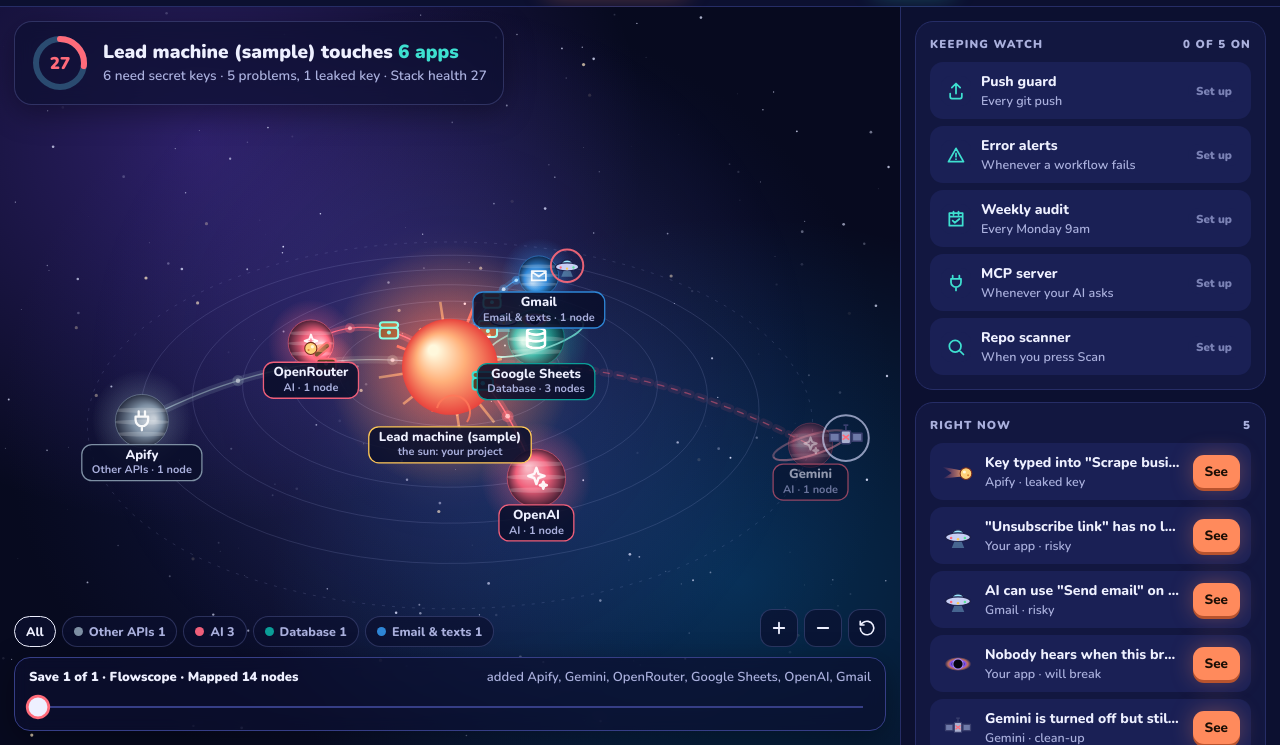
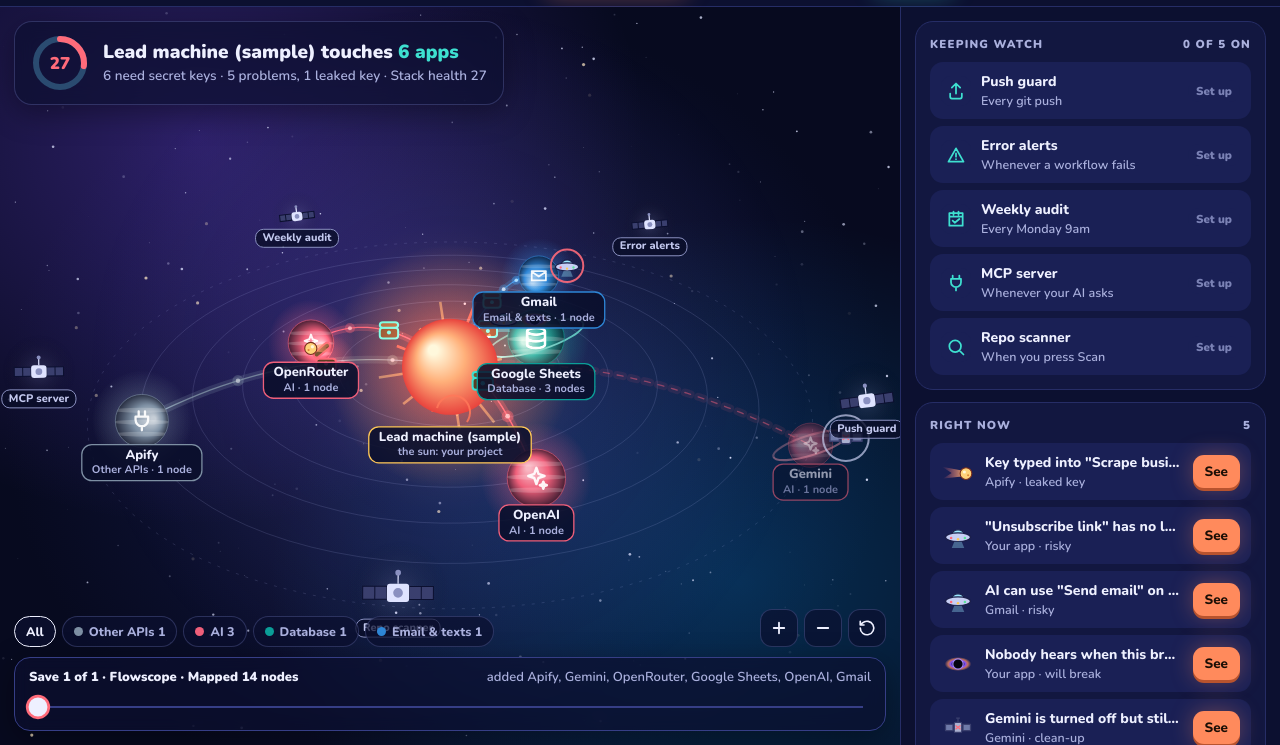
Before and after one commit to arushiSH5-cyber/flowscope, a website: page flowscope.html in a window 1280 px wide. Shown: the part 55-800 px from the top of the page. Drawn offline with nearby package versions, Linux system fonts and the light colour scheme; animation ran at ten frames a second.

Commit message:
n8n automations orbit the sun as satellites; scanner defaults to the Flowscope n8n instance

```diff
--- a/flowscope.html
+++ b/flowscope.html
@@ -470,6 +470,7 @@ function frame(dt){
  const D=[];
  D.push({z:P(0,0,0).z,draw:drawCenter});
  for(const s of vis){const p=P(s.x,s.y+fl(s),s.z);D.push({z:p.z,draw:()=>drawIsland(s,p)});if(s.keys.length&&s.anim>.9&&!s.unused){const[x,y,z]=curve(s,.42),cp=P(x,y,z);D.push({z:cp.z-1,draw:()=>drawChest(s,cp)})}}
+ if(typeof AUTOS!=='undefined')AUTOS.forEach((au,i)=>{const a=i/AUTOS.length*Math.PI*2-time*.06*(RM?0:1)+.3,R=585,y=70+(RM?0:Math.sin(time*.9+i)*6),x=Math.cos(a)*R,z=Math.sin(a)*R,p=P(x,y,z);D.push({z:p.z,draw:()=>drawSat(au,p)})});
  D.sort((a,b)=>b.z-a.z).forEach(d=>d.draw());
  labels(vis);
  // leaving sharks
@@ -478,6 +479,18 @@ function frame(dt){
 }
 function rockBody(cx,cy,r,top,side){ctx.beginPath();ctx.moveTo(cx-r,cy);ctx.bezierCurveTo(cx-r*.98,cy+r*.3,cx-r*.45,cy+r*.5,cx,cy+r*.52);ctx.bezierCurveTo(cx+r*.45,cy+r*.5,cx+r*.98,cy+r*.3,cx+r,cy);ctx.closePath();const g=ctx.createLinearGradient(cx-r,cy,cx+r,cy+r);g.addColorStop(0,side[0]);g.addColorStop(1,side[1]);ctx.fillStyle=g;ctx.fill();ctx.beginPath();ctx.ellipse(cx,cy,r,r*.36,0,0,Math.PI*2);const g2=ctx.createLinearGradient(cx,cy-r*.36,cx,cy+r*.36);g2.addColorStop(0,top[0]);g2.addColorStop(1,top[1]);ctx.fillStyle=g2;ctx.fill()}
 function shadow(x,z,r){const p=P(x,-90,z);ctx.fillStyle='rgba(8,80,110,.12)';ctx.beginPath();ctx.ellipse(p.x,p.y,r*p.s,r*p.s*Math.max(.18,Math.sin(cam.pitch)),0,0,Math.PI*2);ctx.fill()}
+function drawSat(au,p){
+ const on=autoOn(au.id),u=Math.max(7,13*p.s*1.5),c=on?'#5be39a':'#8a90c0',hl=hover&&hover.auto===au,sun=P(0,0,0);
+ if(on&&!RM){ctx.save();ctx.globalCompositeOperation='lighter';ctx.strokeStyle='rgba(91,227,154,.22)';ctx.setLineDash([3,9]);ctx.lineDashOffset=-time*30;ctx.lineWidth=1.4;ctx.beginPath();ctx.moveTo(p.x,p.y);ctx.lineTo(sun.x,sun.y);ctx.stroke();ctx.setLineDash([]);ctx.restore()}
+ ctx.save();ctx.globalCompositeOperation='lighter';const g=ctx.createRadialGradient(p.x,p.y,0,p.x,p.y,u*2.6);g.addColorStop(0,on?'rgba(91,227,154,.55)':'rgba(138,144,192,.22)');g.addColorStop(1,'rgba(0,0,0,0)');ctx.fillStyle=g;ctx.beginPath();ctx.arc(p.x,p.y,u*2.6,0,7);ctx.fill();ctx.restore();
+ ctx.save();ctx.translate(p.x,p.y);ctx.rotate(Math.sin(time*.7+u)*.15);
+ ctx.fillStyle=on?'#2f6fe0':'#3a3f6e';ctx.strokeStyle='#0c1030';ctx.lineWidth=1;for(const sx of[-1,1]){ctx.fillRect(sx>0?u*.55:-u*1.75,-u*.32,u*1.2,u*.64);ctx.strokeRect(sx>0?u*.55:-u*1.75,-u*.32,u*1.2,u*.64);ctx.beginPath();ctx.moveTo(sx*u*1.15,-u*.32);ctx.lineTo(sx*u*1.15,u*.32);ctx.stroke()}
+ ctx.fillStyle='#dfe3ff';rr(-u*.55,-u*.45,u*1.1,u*.9,3);ctx.fill();ctx.fillStyle=c;ctx.beginPath();ctx.arc(0,0,u*.24,0,7);ctx.fill();
+ ctx.strokeStyle='#dfe3ff';ctx.lineWidth=1.2;ctx.beginPath();ctx.moveTo(0,-u*.45);ctx.lineTo(0,-u*.95);ctx.stroke();ctx.fillStyle=c;ctx.beginPath();ctx.arc(0,-u*1.0,u*.14,0,7);ctx.fill();
+ ctx.restore();
+ if(hl||W>=600){ctx.font='800 11px Nunito, system-ui';ctx.textAlign='center';ctx.textBaseline='middle';const t=au.t,w=ctx.measureText(t).width+14;ctx.fillStyle='rgba(10,14,42,.8)';ctx.strokeStyle=c;ctx.lineWidth=1;rr(p.x-w/2,p.y+u*1.3,w,18,8);ctx.fill();ctx.stroke();ctx.fillStyle=on?'#c9ffe0':'#c3c8ee';ctx.fillText(t,p.x,p.y+u*1.3+9)}
+ hits.push({type:'sat',auto:au,x:p.x,y:p.y,r:u*1.9,z:p.z});
+}
 function drawCenter(){
  const p=P(0,0,0),r=74*p.s,ps=openProbs(),worried=ps.some(x=>x.kind==='shark'),pulse=RM?0:Math.sin(time*2)*.06;
  ctx.save();ctx.globalCompositeOperation='lighter';
@@ -554,9 +567,9 @@ cv.addEventListener('pointerleave',()=>setHover(null));
 cv.addEventListener('wheel',e=>{e.preventDefault();lastInput=performance.now();goal.dist=clamp(goal.dist*Math.exp(e.deltaY*.0012),420,2200)},{passive:false});
 const clamp=(v,a,b)=>Math.max(a,Math.min(b,v));
 function setHover(h,x,y){hover=h&&(h.svc?{svc:h.svc}:h.prob?{svc:svcById(h.prob.svc)}:null);cv.classList.toggle('hov',!!h);const tip=$('#tip');if(!h){tip.style.opacity=0;return}
- let t='',s='';if(h.type==='svc'){t=h.svc.name;s=h.svc.unused?'Installed, but nothing uses it':h.svc.does}else if(h.type==='current'){t=`${h.svc.dir==='out'?'Sends':'Shares'}: ${h.svc.data}`;s=`${S.name} ↔ ${h.svc.name} · ${UNIT(h.svc.ev.filter(e=>e.p!=='package.json').length)}`}else if(h.type==='chest'){const st=keyStatus(h.svc);t=st==='leak'?'Key leaked':st==='miss'?'Key missing from .env.example':'Keys stored safely';s=h.svc.keys.map(k=>k.name).join(', ')}else if(h.type==='prob'){t=h.prob.title;s='Tap to see the fix'}else if(h.type==='center'){t=`${S.name} (your app)`;s='Tap for an overview'}
+ let t='',s='';if(h.type==='svc'){t=h.svc.name;s=h.svc.unused?'Installed, but nothing uses it':h.svc.does}else if(h.type==='current'){t=`${h.svc.dir==='out'?'Sends':'Shares'}: ${h.svc.data}`;s=`${S.name} ↔ ${h.svc.name} · ${UNIT(h.svc.ev.filter(e=>e.p!=='package.json').length)}`}else if(h.type==='chest'){const st=keyStatus(h.svc);t=st==='leak'?'Key leaked':st==='miss'?'Key missing from .env.example':'Keys stored safely';s=h.svc.keys.map(k=>k.name).join(', ')}else if(h.type==='prob'){t=h.prob.title;s='Tap to see the fix'}else if(h.type==='center'){t=`${S.name} (your app)`;s='Tap for an overview'}else if(h.type==='sat'){t=`n8n automation: ${h.auto.t}`;s=autoOn(h.auto.id)?`Running in your n8n · ${h.auto.when}`:'Not set up yet · tap to set it up'}
  tip.innerHTML=`${esc(t)}<small>${esc(s)}</small>`;tip.style.opacity=1;const tw=tip.offsetWidth;tip.style.left=clamp(x+14,6,W-tw-6)+'px';tip.style.top=clamp(y+14,6,H-60)+'px'}
-function clickHit(h){if(h.type==='prob')openProblem(h.prob);else if(h.type==='svc'||h.type==='current')openService(h.svc);else if(h.type==='chest')openService(h.svc,'keys');else if(h.type==='center')openOverview()}
+function clickHit(h){if(h.type==='prob')openProblem(h.prob);else if(h.type==='svc'||h.type==='current')openService(h.svc);else if(h.type==='chest')openService(h.svc,'keys');else if(h.type==='center')openOverview();else if(h.type==='sat')autoModal()}
 function flyTo(s,dist=760){if(!s){goal.tx=0;goal.ty=0;goal.tz=0;goal.dist=fitDist();goal.pitch=.5;goal.ox=0;return}goal.tx=s.x*.85;goal.ty=s.y;goal.tz=s.z*.85;goal.dist=Math.max(dist,F*.9);const ang=Math.atan2(s.x,s.z);goal.yaw=nearestAngle(cam.yaw,-ang+Math.PI);goal.pitch=.42;lastInput=performance.now()}
 function nearestAngle(cur,t){let d=((t-cur)%(Math.PI*2)+Math.PI*3)%(Math.PI*2)-Math.PI;return cur+d}
 $('#zIn').onclick=()=>{goal.dist=clamp(goal.dist*.8,420,2200);lastInput=performance.now()};
@@ -838,7 +851,8 @@ const SAMPLE_N8N={name:'Lead machine (sample)',active:true,settings:{executionOr
   'Google Gemini Chat Model':{ai_languageModel:[[{node:'Find the email',type:'ai_languageModel',index:0}]]},'OpenRouter Chat Model':{ai_languageModel:[[{node:'Find the email',type:'ai_languageModel',index:0}]]},'OpenAI Chat Model':{ai_languageModel:[[{node:'Write cold email',type:'ai_languageModel',index:0}]]},'Send email':{ai_tool:[[{node:'Write cold email',type:'ai_tool',index:0}]]}}};
 
 /* ---------- n8n modal ---------- */
-const lsGet=k=>{try{return localStorage.getItem(k)||''}catch(e){return''}},lsSet=(k,v)=>{try{localStorage.setItem(k,v)}catch(e){}};
+const N8N_DEFAULT='https://flowscope.app.n8n.cloud/webhook/flowscope-scan';
+const lsGet=k=>{let v='';try{v=localStorage.getItem(k)||''}catch(e){}return v||(k==='sm_n8n_url'?N8N_DEFAULT:'')},lsSet=(k,v)=>{try{localStorage.setItem(k,v)}catch(e){}};
 function n8nModal(tab='paste'){
  openModal(`<h2>Flowscope + n8n</h2><div class="tabs"><button class="tab ${tab==='paste'?'on':''}" data-t="paste">Map an n8n workflow</button><button class="tab ${tab==='repo'?'on':''}" data-t="repo">Scan a GitHub repo with n8n</button><button class="tab ${tab==='code'?'on':''}" data-t="code">Code demo</button></div><div id="tabBody"></div>`);
  $$('#mBox .tab').forEach(b=>b.onclick=()=>n8nModal(b.dataset.t));const tb=$('#tabBody');
```
Also changed, not shown: SETUP.md (+2 -0 lines).
